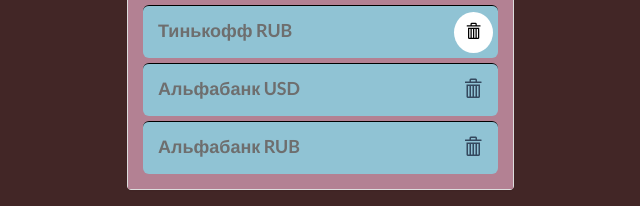
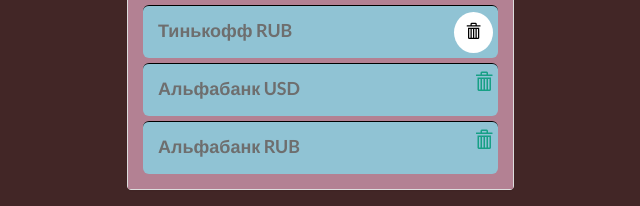
Before and after one commit to git-ff/mycounts, a plain HTML site: page accounts.html in a window 1280 px wide. Shown: the part 351-557 px from the top of the page, without its empty margins (278-918 px from the left). Drawn offline with Linux system fonts and the light colour scheme; files whose address does not match are found by name.

Commit message:
Created overview.html, accounts.html - uploading up-to-date files
Created overview.html, accounts.html - icons changed

Issues_overview.html:
1. Right low rectangle (Loans) are not 100% of row height.
2. Too much space between bootstrap columns.

```diff
--- a/accounts.html
+++ b/accounts.html
@@ -92,7 +92,7 @@
                         </a>
                         <div class="account_placeholder">&nbsp;</div>
                         <div class="delete_acc">
-                          <i class="glyphicon glyphicon-trash"></i>
+                          <a href="#"><i class="glyphicon glyphicon-trash"></i></a>
                         </div>
                       </div>
 
@@ -102,7 +102,7 @@
                         </a>
                         <div class="account_placeholder">&nbsp;</div>
                         <div class="delete_acc">
-                          <i class="glyphicon glyphicon-trash"></i>
+                          <a href="#"><i class="glyphicon glyphicon-trash"></i></a>
                         </div>
                       </div>
 
```
Also changed, not shown: assets/css/style.css (line endings or trailing spaces).
